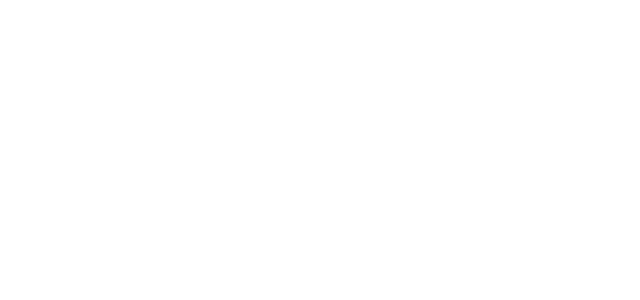
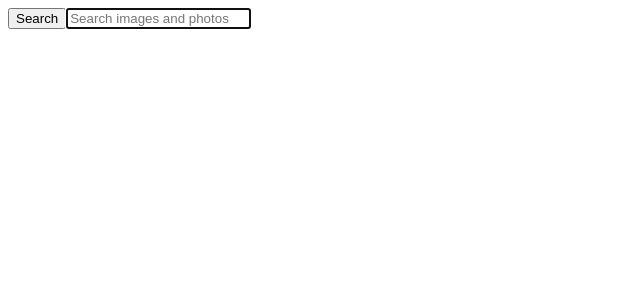
Before and after one commit to AlexSytsenko/goit-react-hw-03-image-finder, a React (Create React App) app: page / in a window 1280 px wide. Shown: the top 300 px of the page, without its empty margins (0-640 px from the left). Built offline with nearby package versions, Linux system fonts and the light colour scheme.

Commit message:
start project

```diff
--- a/src/App.js
+++ b/src/App.js
@@ -1,5 +1,13 @@
-function App() {
-  return <div className="App"></div>;
-}
+import Container from './components/Container';
+import Searchbar from './components/Searchbar';
+
+const App = () => {
+  return (
+    <>
+      <Searchbar />
+      <Container></Container>
+    </>
+  );
+};
 
 export default App;
--- /dev/null
+++ b/src/components/Container/index.jsx
@@ -0,0 +1,15 @@
+import PropTypes from 'prop-types';
+
+
+const Container = ({ children }) => (
+  <div className="Container">
+    {children}
+  </div>
+);
+
+
+Container.propTypes = {
+  children: PropTypes.element,
+}
+
+export default Container;
--- /dev/null
+++ b/src/components/Searchbar/index.jsx
@@ -0,0 +1,36 @@
+import { useState } from 'react';
+
+const Searchbar = () => {
+  const [query, setQuery] = useState('');
+
+  const handleInputChange = e => {
+    setQuery(e.target.value);
+  };
+
+  const handleSubmit = (e) => {
+    e.preventDefault();
+  }
+
+  return (
+    <header className="Searchbar">
+      <form className="SearchForm" onSubmit={handleSubmit}>
+        <button type="submit" className="SearchForm-button">
+          <span className="SearchForm-button-label">Search</span>
+        </button>
+
+        <input
+          className="SearchForm-input"
+          type="text"
+          autoComplete="off"
+          autoFocus
+          placeholder="Search images and photos"
+          value={query}
+          onChange={handleInputChange}
+        />
+      </form>
+    </header>
+  );
+};
+
+
+export default Searchbar;
```
